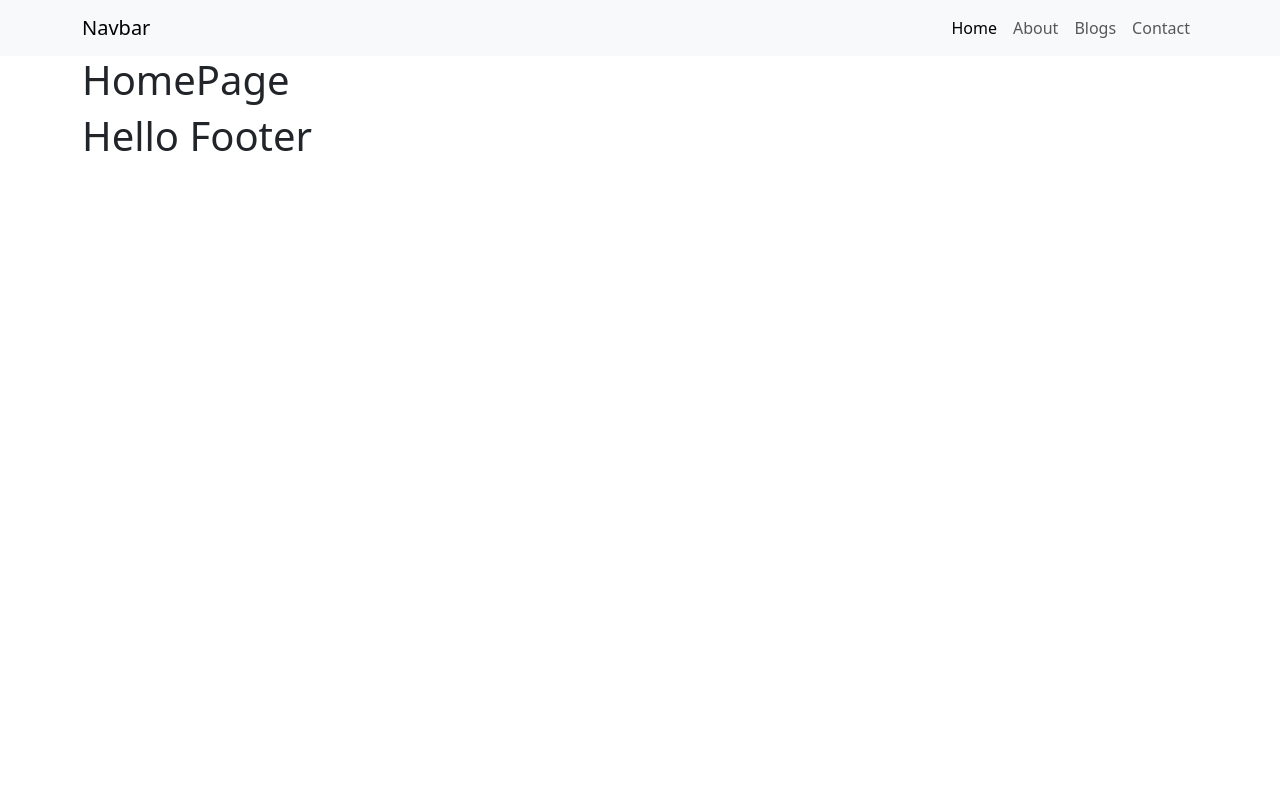
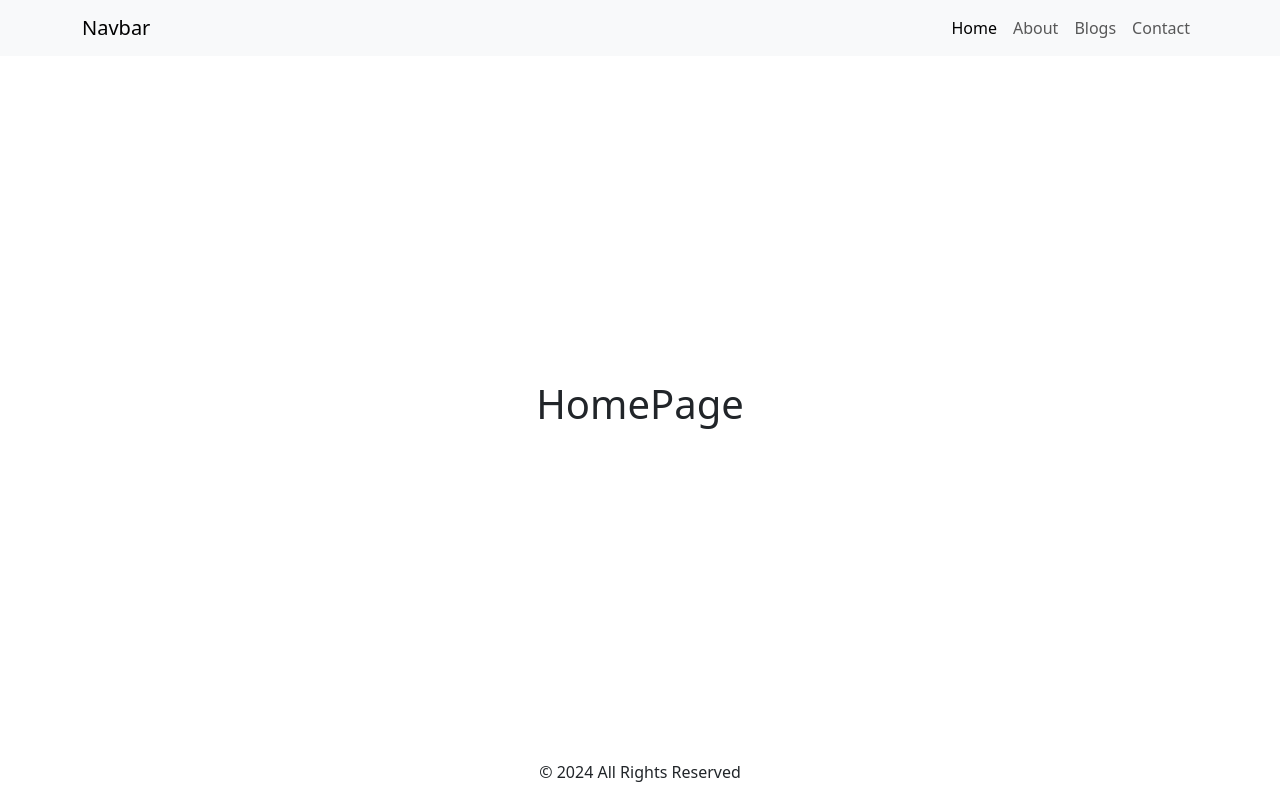
Before and after one commit to tuhin-netmow/react-new, a React (Create React App) app: page / in a window 1280 px wide. Built offline with nearby package versions, Linux system fonts and the light colour scheme.

Commit message:
app.css, footer and layout modified

```diff
--- a/src/App.css
+++ b/src/App.css
@@ -1,3 +1,15 @@
 .App {
   text-align: center;
 }
+
+main{
+  display: flex;
+  flex-direction: column;
+  justify-content: space-between;
+  min-height: 100vh;
+  text-align: center;
+}
+
+ footer{
+  text-align: center;
+}
--- a/src/components/Footer.jsx
+++ b/src/components/Footer.jsx
@@ -1,10 +1,11 @@
 import React from 'react';
 
 export default function Footer() {
-  const footerMsg = "Hello Footer";
   return (
     <footer>
-      <div className='container'><h1>{footerMsg}</h1></div>
+      <div className='container'>
+        <p>&copy; {new Date().getFullYear()} All Rights Reserved</p>
+      </div>
     </footer>
   )
 }
--- a/src/pages/layout.jsx
+++ b/src/pages/layout.jsx
@@ -2,11 +2,10 @@ import React from 'react';
 import Header from '../components/Header';
 import Footer from '../components/Footer';
 
-export default function Layout({children}) {
+export default function Layout() {
   return (
     <main>
       <Header />
-      <div>{children}</div>
       <Footer />
     </main>
   )
```
